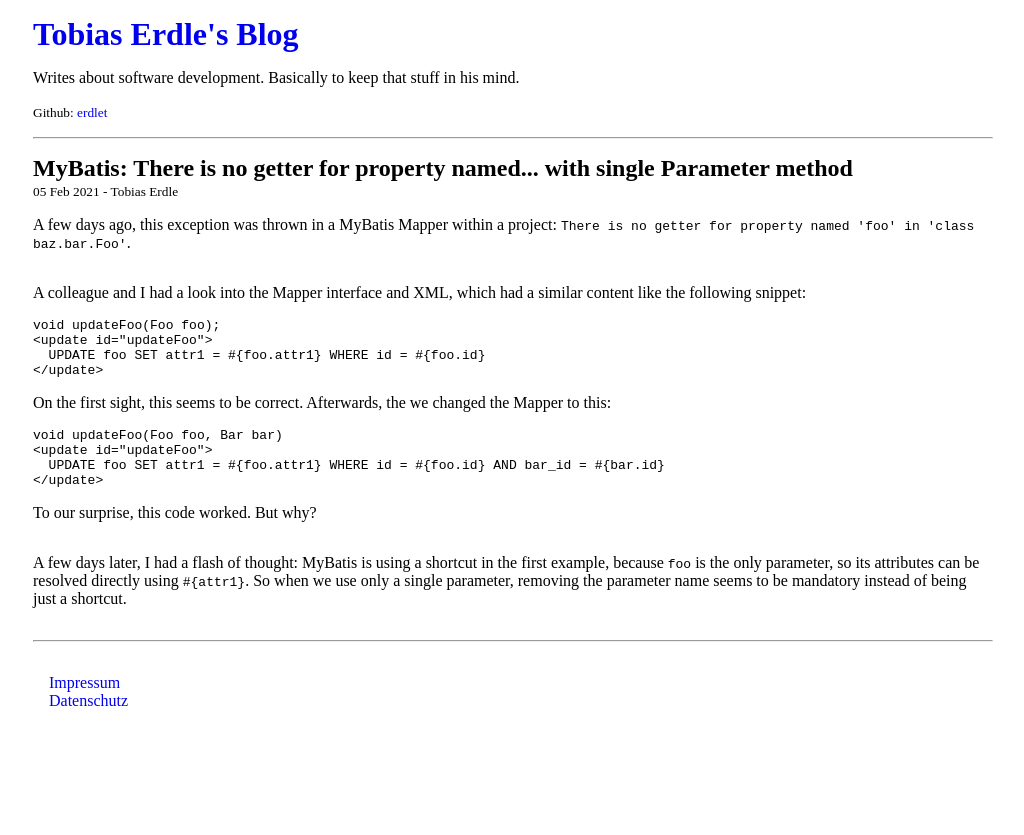
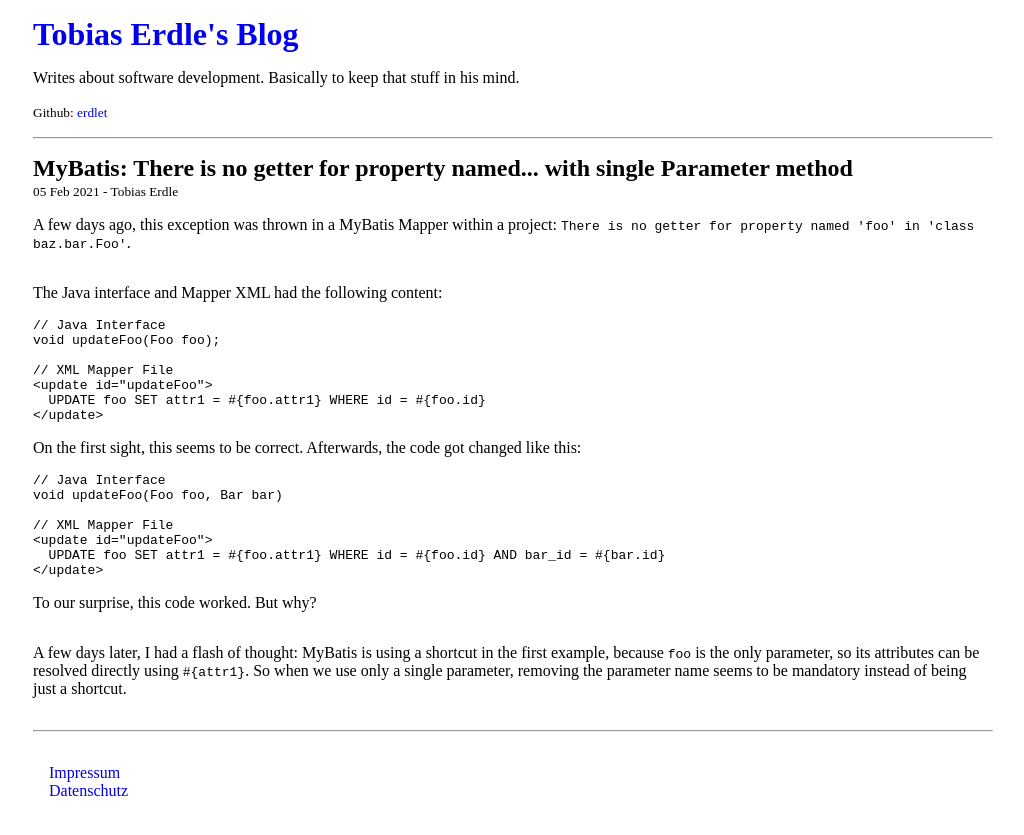
Before and after one commit to erdlet/erdlet.github.io, a Jekyll site: the page built from _posts/2021-02-05-mybatis-single-param-irritation.md, in a window 1280 px wide. Shown: the top 835 px of the page, without its empty margins (127-1151 px from the left). Built offline with Jekyll 4.4.1, drawn with Linux system fonts in a browser that asks for light colours.

Commit message:
Try to improve the layout

````diff
--- a/_posts/2021-02-05-mybatis-single-param-irritation.md
+++ b/_posts/2021-02-05-mybatis-single-param-irritation.md
@@ -8,29 +8,30 @@
 
 A few days ago, this exception was thrown in a MyBatis Mapper within a project: `There is no getter for property named 'foo' in 'class baz.bar.Foo'`.
 
-A colleague and I had a look into the Mapper interface and XML, which had a similar content like the following snippet:
+The Java interface and Mapper XML had the following content:
 
 ```java
+// Java Interface
 void updateFoo(Foo foo);
-```
 
-```xml
+// XML Mapper File
 <update id="updateFoo">
   UPDATE foo SET attr1 = #{foo.attr1} WHERE id = #{foo.id}
 </update>
 ```
 
-On the first sight, this seems to be correct. Afterwards, the we changed the Mapper to this:
+On the first sight, this seems to be correct. Afterwards, the code got changed like this:
 
 ```java
+// Java Interface
 void updateFoo(Foo foo, Bar bar)
-```
 
-```xml
+// XML Mapper File
 <update id="updateFoo">
   UPDATE foo SET attr1 = #{foo.attr1} WHERE id = #{foo.id} AND bar_id = #{bar.id}
 </update>
 ```
+
 To our surprise, this code worked. But why?
 
 A few days later, I had a flash of thought: MyBatis is using a shortcut in the first example, because `foo` is the only parameter,
````
